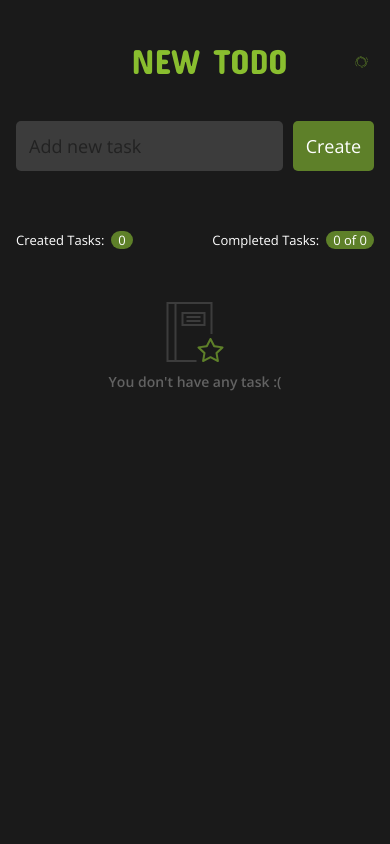
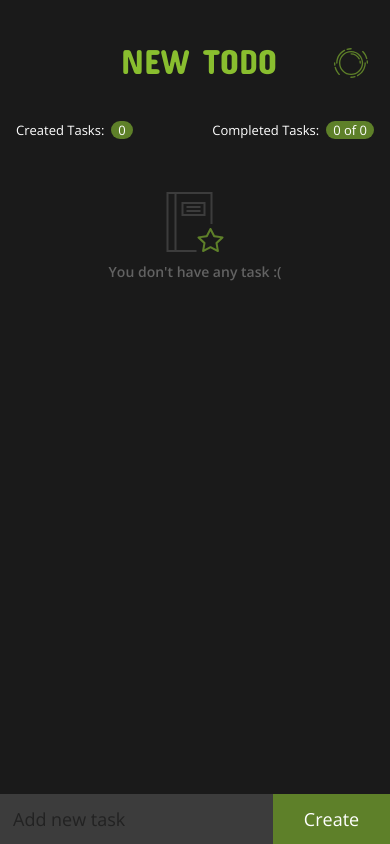
Before and after one commit to Aceptijo/reacttodonew, a React (Create React App) app: page / in a window 390 px wide. Built offline with nearby package versions, Linux system fonts and the light colour scheme.

Commit message:
Updated: mobile responsive

```diff
--- a/src/App.js
+++ b/src/App.js
@@ -24,10 +24,6 @@ function App() {
     () => localStorage.setItem("createdTasks", JSON.stringify(tasks)),
     [tasks]
   );
-
-  const lol = () => {
-
-  }
 
   useEffect(
     () =>
--- a/src/components/MyButton/MyButton-media.sass
+++ b/src/components/MyButton/MyButton-media.sass
@@ -1,4 +1,8 @@
 
 @media (max-width: 767px)
   .App__myButton
-    width: auto
+    position: fixed
+    bottom: 0
+    right: 0
+    width: calc(100vw - 70%)
+    border-radius: 0
--- /dev/null
+++ b/src/components/MyInput/MyInput-media.sass
@@ -0,0 +1,14 @@
+@media (max-width: 767px)
+  .App__myInput-txt
+    position: fixed
+    bottom: 0
+    left: 0
+    width: calc(100vw - 35%)
+    border-radius: 0
+
+  .App__myInput-txt_active
+    position: fixed
+    bottom: 0
+    left: 0
+    width: calc(100vw - 35%)
+    border-radius: 0
--- a/src/components/MyInput/MyInput.js
+++ b/src/components/MyInput/MyInput.js
@@ -1,11 +1,12 @@
 import React from "react";
 import "./MyInput.sass";
+import "./MyInput-media.sass";
 
 const MyInput = ({ setTitle, title, add, emptyTitle }) => {
   return (
     <input
       className={!emptyTitle ? "App__myInput-txt_active" : "App__myInput-txt"}
-      placeholder={!emptyTitle ? "Add new task" : "Add new task"}
+      placeholder="Add new task"
       type="text"
       value={title}
       onChange={(event) => setTitle(event.target.value)}
--- /dev/null
+++ b/src/components/TasksCount/TasksCount-media.sass
@@ -0,0 +1,3 @@
+@media (max-width: 767px)
+  .App__tasksCount
+    margin: 0 0 15px 0
--- a/src/components/TasksCount/TasksCount.js
+++ b/src/components/TasksCount/TasksCount.js
@@ -1,5 +1,6 @@
 import React from "react";
 import "./TasksCount.sass";
+import "./TasksCount-media.sass";
 
 const TasksCount = ({ tasks, completedTasks }) => {
   return (
--- /dev/null
+++ b/src/components/TasksList/TasksList-media.sass
@@ -0,0 +1,3 @@
+@media (max-width: 767px)
+  .App__tasksList
+    margin-bottom: 60px
--- a/src/components/TasksList/TasksList.js
+++ b/src/components/TasksList/TasksList.js
@@ -1,6 +1,7 @@
 import React from "react";
 import CreatedTasks from "../CreatedTasks/CreatedTasks";
 import "./TasksList.sass";
+import "./TasksList-media.sass";
 import TasksCount from "../TasksCount/TasksCount";
 import CheckedTasks from "../CheckedTasks/CheckedTasks";
 import EmptyListSign from "../EmptyListSign/EmptyListSign";
--- a/src/components/ThemeButton/ThemeButton.js
+++ b/src/components/ThemeButton/ThemeButton.js
@@ -1,5 +1,6 @@
 import React from "react";
 import "./ThemeButton.sass";
+import "./ThemeButton-media.sass";
 
 const ThemeButton = () => {
   return (
```
